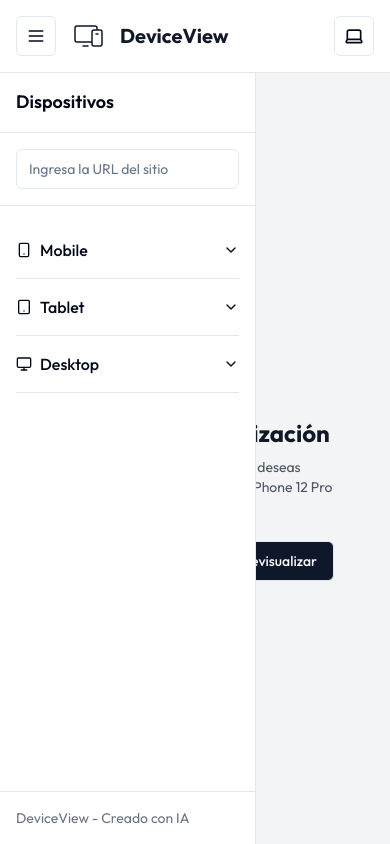
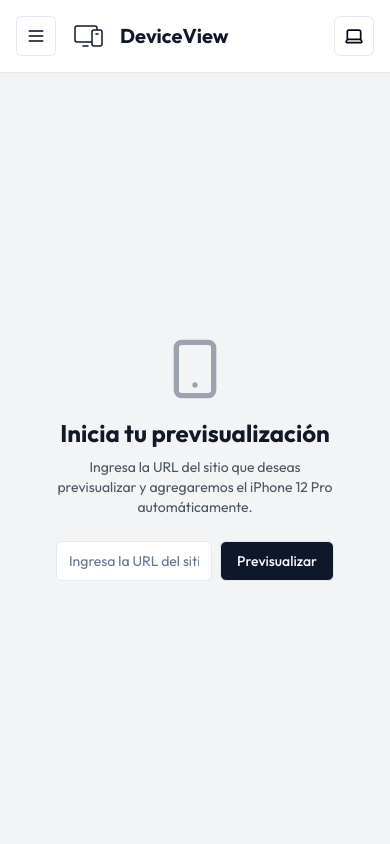
Before and after one commit to dmaurelc/deviceview-app, a React (Vite) app: page / in a window 390 px wide. Built offline with nearby package versions, Linux system fonts and the light colour scheme.

Commit message:
Fix sidebar toggle on mobile
Ensure the sidebar closes when clicking outside of it in mobile view, and can be reopened by pressing the responsive menu icon.
[skip gpt_engineer]

```diff
--- a/src/pages/Index.jsx
+++ b/src/pages/Index.jsx
@@ -7,13 +7,12 @@ import useSyncedDevices from '../hooks/useSyncedDevices';
 import { devices } from '../utils/devices';
 import { useToast } from "@/components/ui/use-toast";
 
-// Lazy load the DeviceEmulator component
 const DeviceEmulator = lazy(() => import('../components/DeviceEmulator'));
 
 const Index = () => {
   const [url, setUrl] = useState('');
   const [selectedDevices, setSelectedDevices] = useState([]);
-  const [isSidebarOpen, setIsSidebarOpen] = useState(true);
+  const [isSidebarOpen, setIsSidebarOpen] = useState(false);
   const [isMobile, setIsMobile] = useState(false);
   const [openCategories, setOpenCategories] = useState([]);
   const { theme, setTheme } = useTheme();
@@ -26,6 +25,8 @@ const Index = () => {
       setIsMobile(newIsMobile);
       if (!newIsMobile) {
         setIsSidebarOpen(true);
+      } else {
+        setIsSidebarOpen(false);
       }
     };
     handleResize();
```
